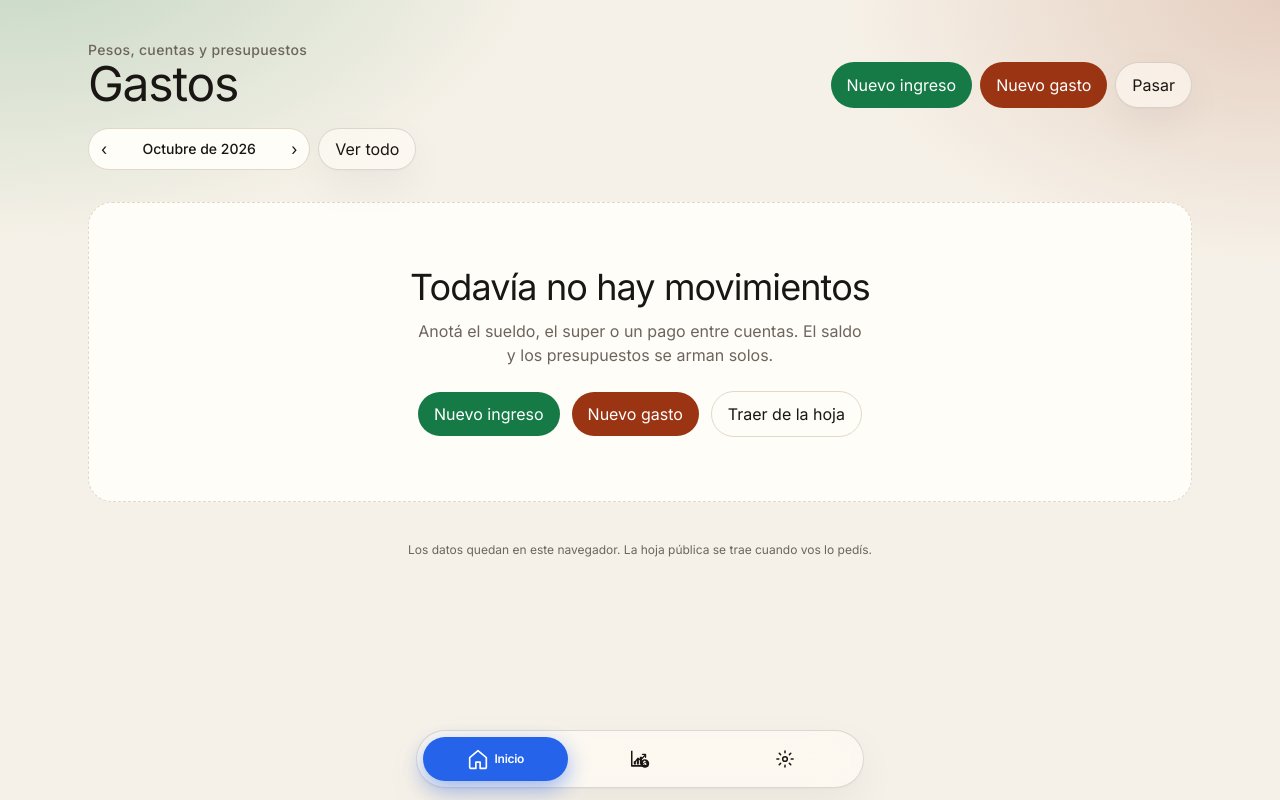
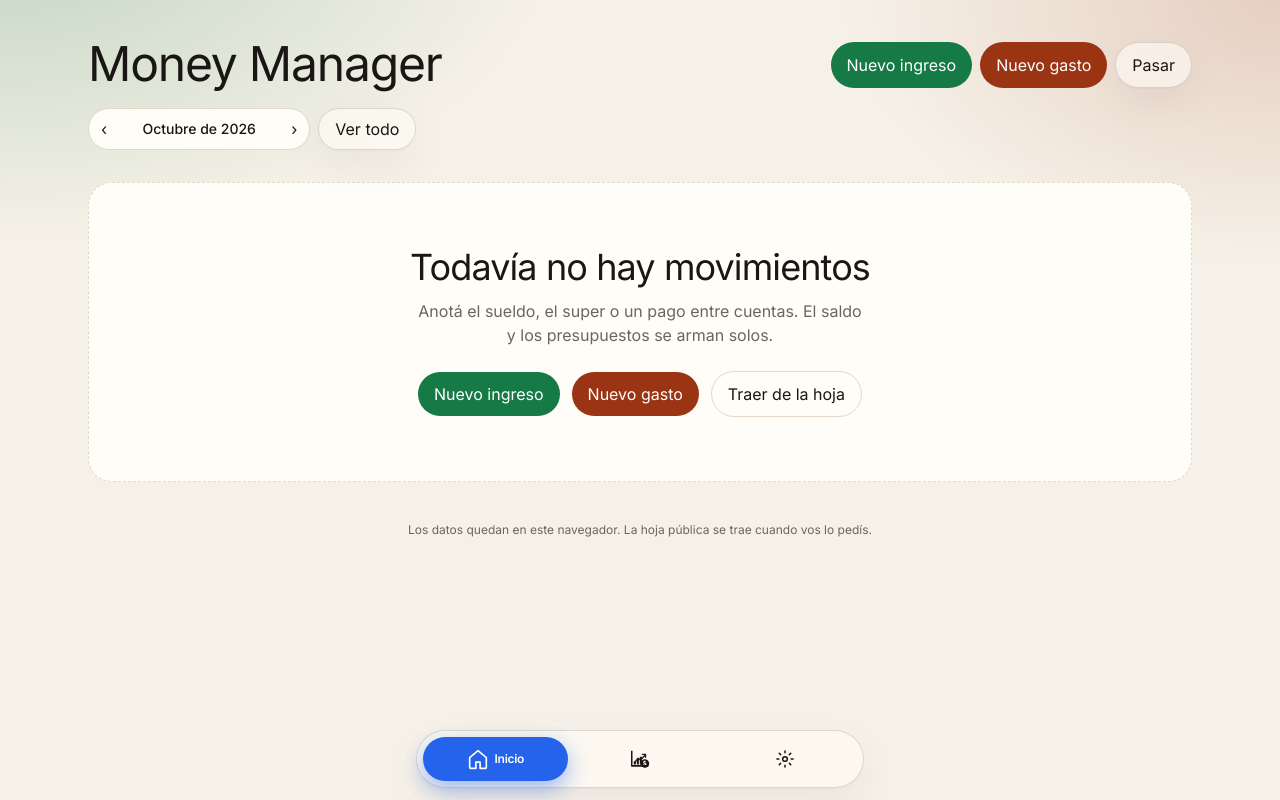
Before and after one commit to feliruiz80-debug/Gastos-app, a Next.js app: page / in a window 1280 px wide. Built offline with nearby package versions, Linux system fonts and the light colour scheme.

Commit message:
Renombra el título a Money Manager y saca el subtítulo.
El encabezado principal queda más limpio, sin “Pesos, cuentas y presupuestos”.

Co-authored-by: feliruiz80-debug <feliruiz80-debug@users.noreply.github.com>

```diff
--- a/src/app/layout.tsx
+++ b/src/app/layout.tsx
@@ -12,12 +12,12 @@ const inter = Inter({
 const themeScript = `(function(){try{var t=localStorage.getItem("gastos-tema");if(t!=="light"&&t!=="dark"){t=window.matchMedia&&matchMedia("(prefers-color-scheme: dark)").matches?"dark":"light";}var r=document.documentElement;r.setAttribute("data-theme",t);r.style.colorScheme=t;var m=document.querySelector('meta[name="theme-color"]');if(m)m.setAttribute("content",t==="dark"?"#100e0c":"#f6f1e8");}catch(e){}})();`;
 
 export const metadata: Metadata = {
-  title: "Gastos",
+  title: "Money Manager",
   description: "Ingresos, gastos, cuentas y presupuestos personales en pesos.",
-  applicationName: "Gastos",
+  applicationName: "Money Manager",
   appleWebApp: {
     capable: true,
-    title: "Gastos",
+    title: "Money Manager",
     statusBarStyle: "black-translucent",
   },
 };
--- a/src/components/dashboard.tsx
+++ b/src/components/dashboard.tsx
@@ -109,8 +109,7 @@ export function Dashboard(props: DashboardProps) {
       <header className="space-y-5">
         <div className="flex flex-col gap-4 sm:flex-row sm:items-end sm:justify-between">
           <div>
-            <p className="text-sm font-medium tracking-wide text-muted">Pesos, cuentas y presupuestos</p>
-            <h1 className="font-display text-4xl tracking-tight sm:text-5xl">Gastos</h1>
+            <h1 className="font-display text-4xl tracking-tight sm:text-5xl">Money Manager</h1>
           </div>
           <div className="flex flex-wrap gap-2">
             <button type="button" onClick={() => onAdd("income")} className="rounded-full bg-income-solid px-4 py-2.5 text-sm font-semibold text-white">
```
